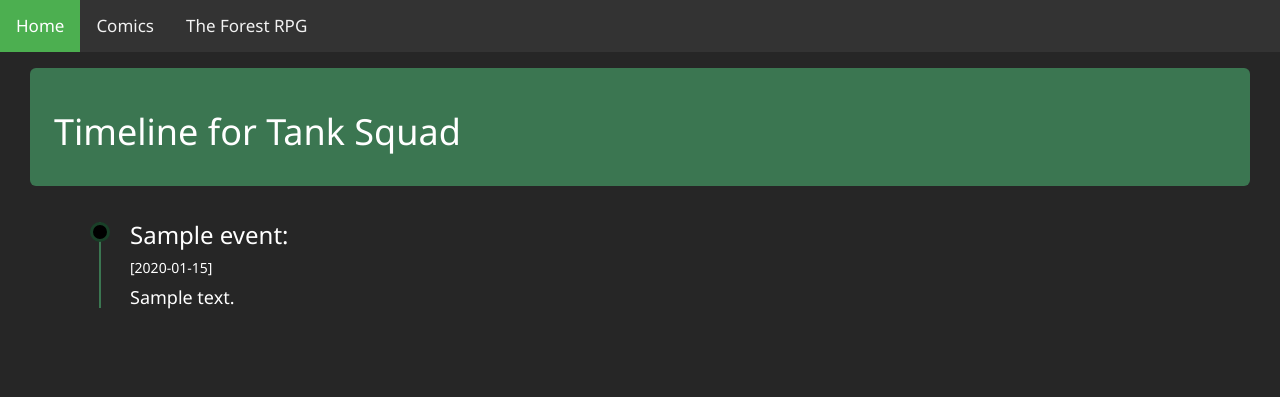
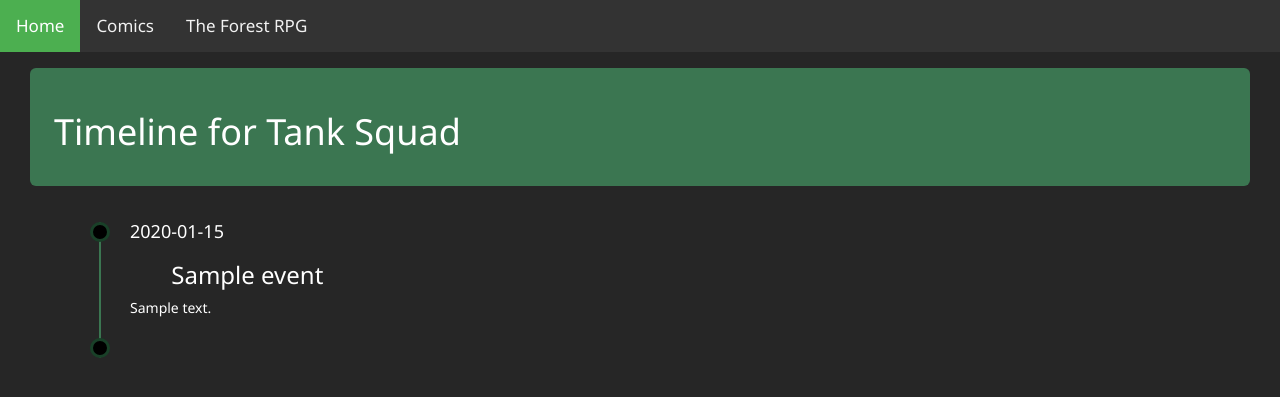
Before and after one commit to EndArixx/CoreSite, a Django app: template Core/stats/templates/stats/eventTimeline.html in a window 1280 px wide. Shown: the top 397 px of the page. Run offline with Django 3.2, Linux system fonts and the light colour scheme; the template is opened without the code that fills it: values that come from a table or form of the project are taken from there, others are empty; data comes from the database, SQL or seed files in the repository; tables that the repository leaves empty hold one stand-in row (values such as "Sample post"); some libraries are stand-ins or nearby versions.

Commit message:
Update eventTimeline.html
Adjusted formatting.

```diff
--- a/Core/stats/templates/stats/eventTimeline.html
+++ b/Core/stats/templates/stats/eventTimeline.html
@@ -14,11 +14,12 @@
 			<ul class="timeline">
 			{% for event in Events %}
 				<li>
-					<h3><a href="{% url 'Eventpage' Group.GID event.EID.EID %}">{{event.EID.Name}}:</a></h3>
-					<p class="float-right">[{{event.EID.InUniverseDate}}]</p>
-					<h4>{{event.EID.Details}}</h4>
+					<h4>{{event.EID.InUniverseDate}}</h4>
+					<h3 class="col-md-offset-1"><a href="{% url 'Eventpage' Group.GID event.EID.EID %}">{{event.EID.Name}}</a></h3>
+					<p>{{event.EID.Details}}</p>
 				</li>
 			{% endfor %}
+			<li><p>&nbsp;</p></li>
 			</ul>
 			</div>
 		</div></div>
```
